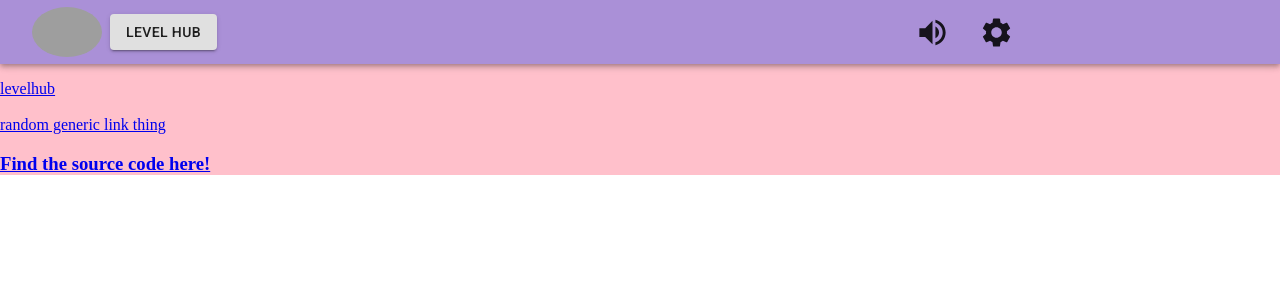
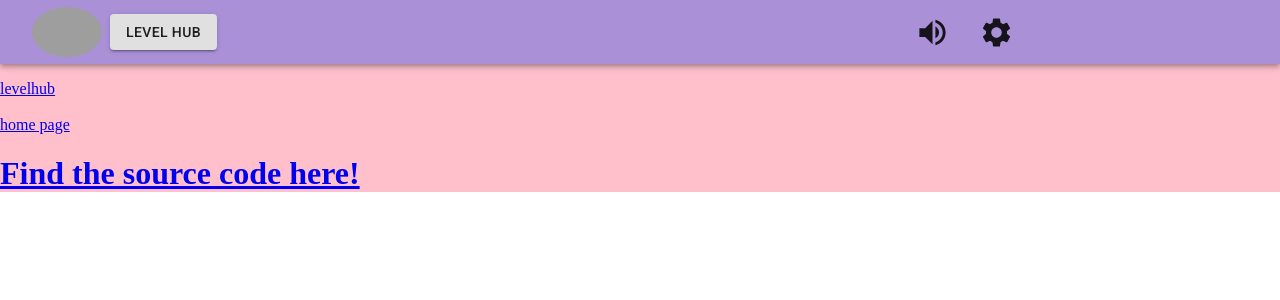
Before and after one commit to ParableWorks/music-app, a React app: page /#/ in a window 1280 px wide. Shown: the top 300 px of the page. Built offline with nearby package versions, Linux system fonts and the light colour scheme; grey boxes are pictures that could not be loaded; what soundfont-player would draw is missing.

Commit message:
add link to src code on homepage

```diff
--- a/src/Pages/Homepage/Homepage.jsx
+++ b/src/Pages/Homepage/Homepage.jsx
@@ -24,10 +24,10 @@ const Homepage = () => {
         <Link to="/levelhub">levelhub</Link>
         <br />
         <br />
-        <Link to="/">random generic link thing</Link>
-        <h3>
-          <Link to="https://github.com/ParableWorks/music-app">Find the source code here!</Link>
-        </h3>
+        <Link to="/">home page</Link>
+        <h1>
+          <a href="https://github.com/ParableWorks/music-app">Find the source code here!</a>
+        </h1>
       </p>
     </div>
   );
```
